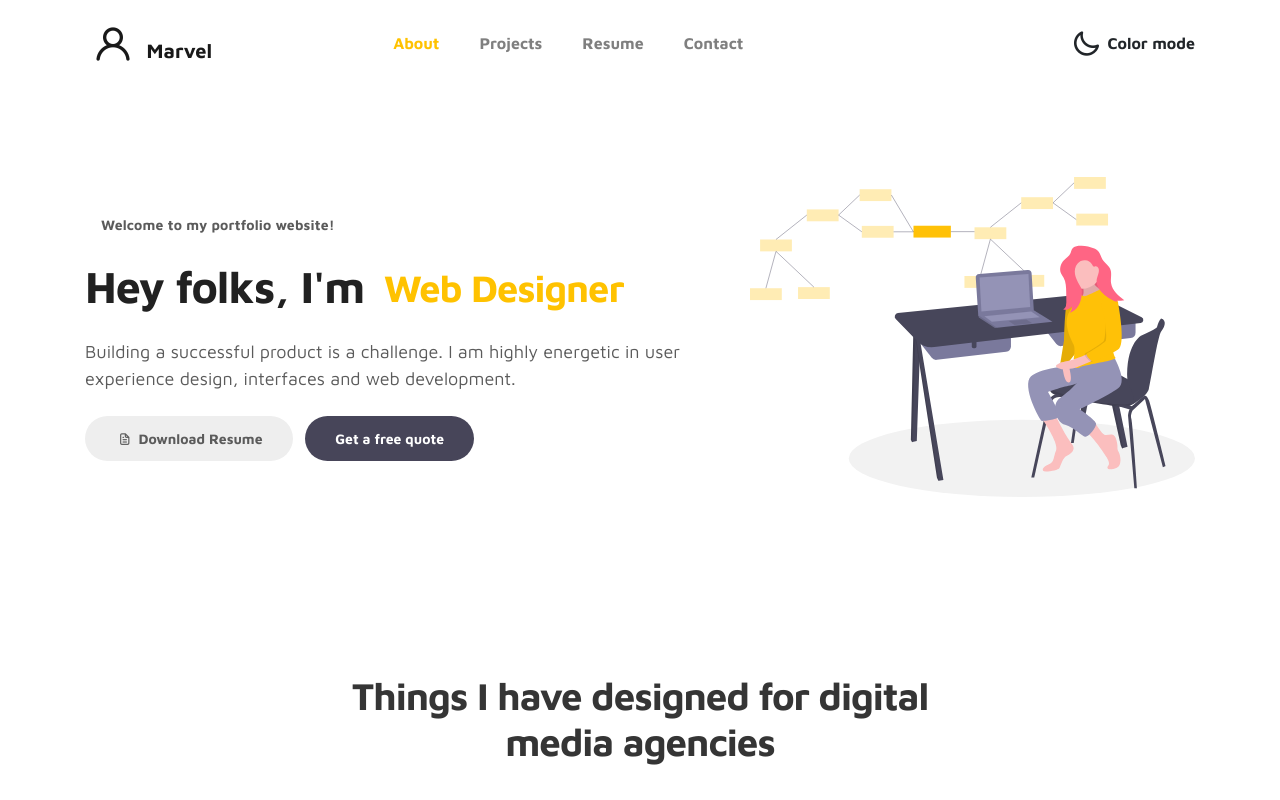
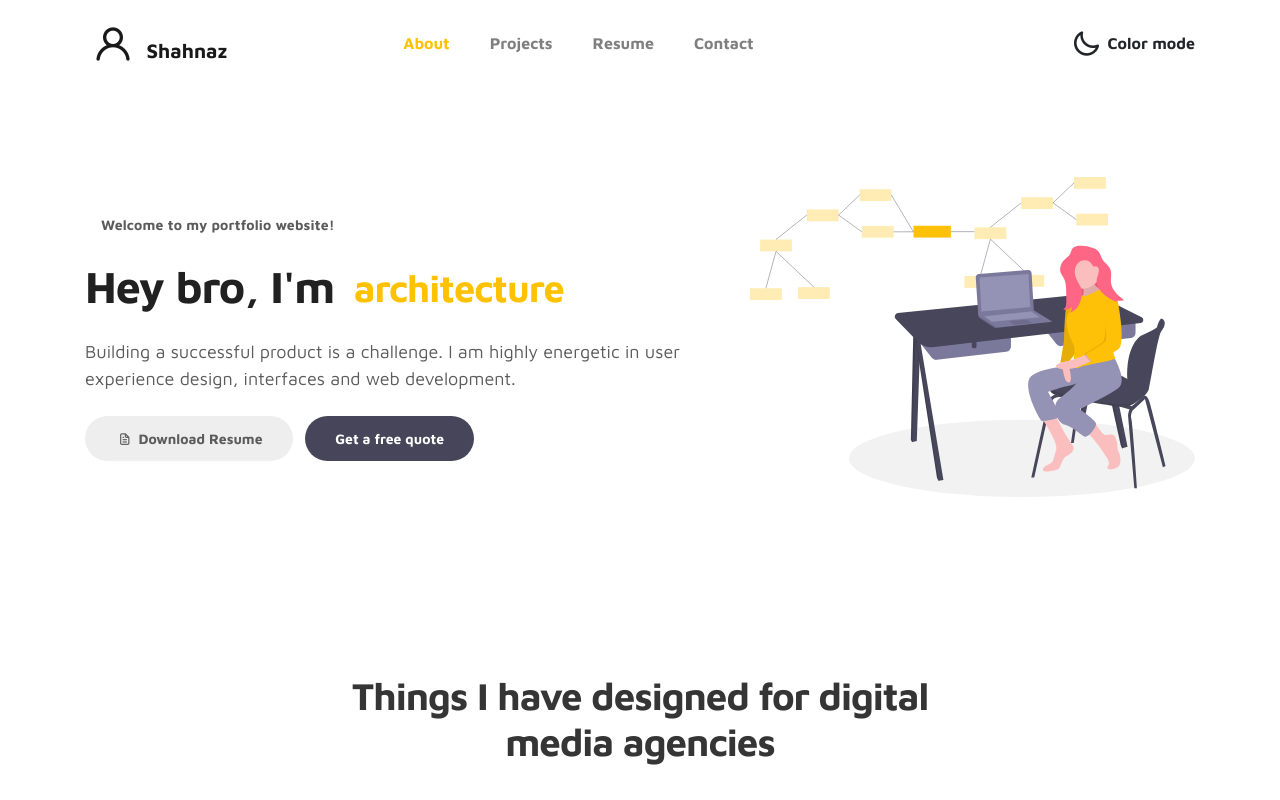
Before and after one commit to Shahnaz06/pupapil, a plain HTML site: page index.html in a window 1280 px wide. Both pictures are taken after a click on the link "About". Shown: the part 21-821 px from the top of the page. Drawn offline with Linux system fonts and the light colour scheme.

Commit message:
Update index.html

```diff
--- a/index.html
+++ b/index.html
@@ -29,7 +29,7 @@ https://www.tooplate.com/view/2115-marvel
     <!-- MENU -->
     <nav class="navbar navbar-expand-sm navbar-light">
         <div class="container">
-            <a class="navbar-brand" href="index.html"><i class='uil uil-user'></i> Marvel</a>
+            <a class="navbar-brand" href="index.html"><i class='uil uil-user'></i> Shahnaz</a>
 
             <button class="navbar-toggler" type="button" data-toggle="collapse" data-target="#navbarNav" aria-controls="navbarNav" aria-expanded="false"
                 aria-label="Toggle navigation">
@@ -75,11 +75,11 @@ https://www.tooplate.com/view/2115-marvel
                     <div class="about-text">
                         <small class="small-text">Welcome to <span class="mobile-block">my portfolio website!</span></small>
                         <h1 class="animated animated-text">
-                            <span class="mr-2">Hey folks, I'm</span>
+                            <span class="mr-2">Hey bro, I'm</span>
                                 <div class="animated-info">
-                                    <span class="animated-item">Marvel Sann</span>
-                                    <span class="animated-item">Web Designer</span>
-                                    <span class="animated-item">UI Specialist</span>
+                                    <span class="animated-item">shahnaz</span>
+                                    <span class="animated-item">architecture</span>
+                                    <span class="animated-item">ITB Univercity</span>
                                 </div>
                         </h1>
 
```
